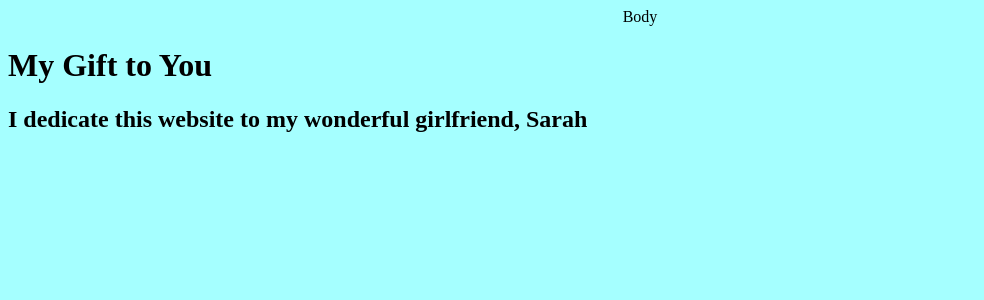
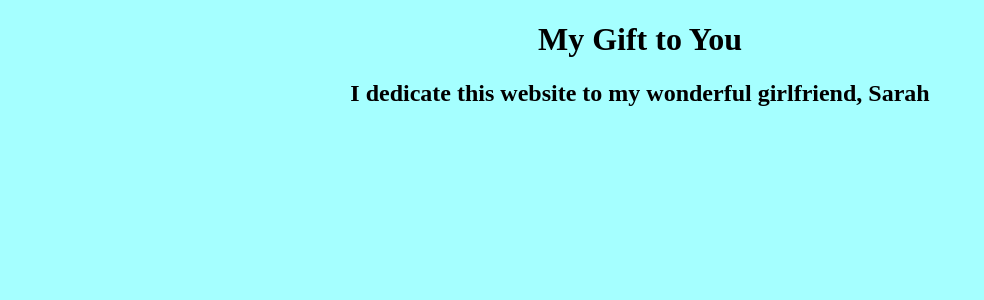
Before and after one commit to definitelynotillegal/definitelynotillegal.github.io, a Jekyll site: the page index.html, which Jekyll copies as it is, in a window 1280 px wide. Shown: the top 300 px of the page, without its empty margins (0-984 px from the left). Built offline with Jekyll 4.4.1, drawn with Linux system fonts in a browser that asks for light colours.

Commit message:
Update index.html

```diff
--- a/index.html
+++ b/index.html
@@ -7,9 +7,10 @@
                     }
             </style>
         </head>
-        <center>Body</center>
+        <center>
             <body>
                     <h1>My Gift to You</h1>
                     <h2>I dedicate this website to my wonderful girlfriend, Sarah</h2>
             </body>
+        </center>
     </html>
```
